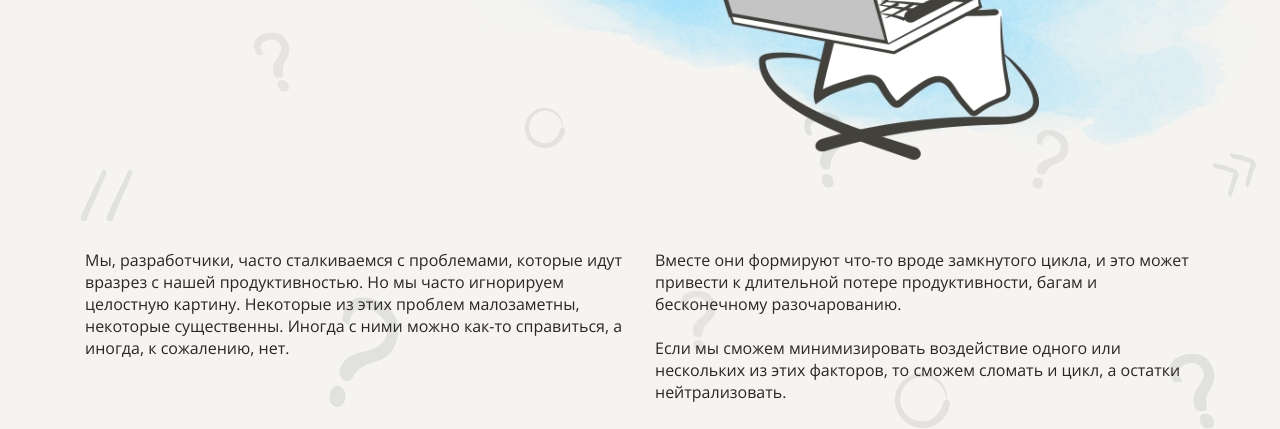
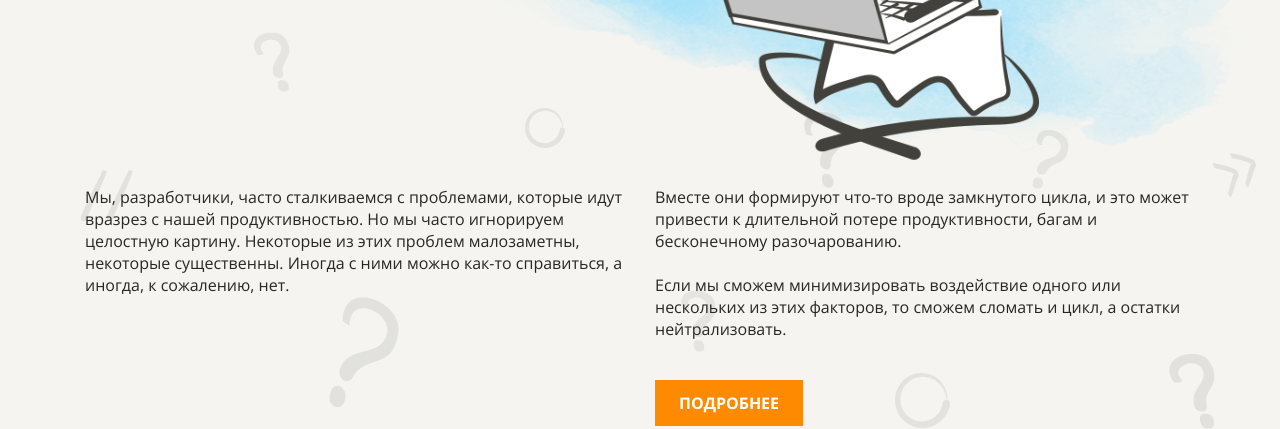
Before and after one commit to sunnaylya/layout-designer-project-lvl1, a website: page src/index.html in a window 1280 px wide. Shown: the part 376-805 px from the top of the page. Drawn offline with Linux system fonts and the light colour scheme.

Commit message:
fix margin header section

```diff
--- a/src/styles/style.css
+++ b/src/styles/style.css
@@ -393,9 +393,8 @@ iframe {
  }
 
 header .h1 {
-  /* position: relative;
-  z-index: 2;
-  top: 364px;
-  left: -6px; */
   position: absolute;
 }
+header .text {
+  margin-top: -63px;
+}
```
